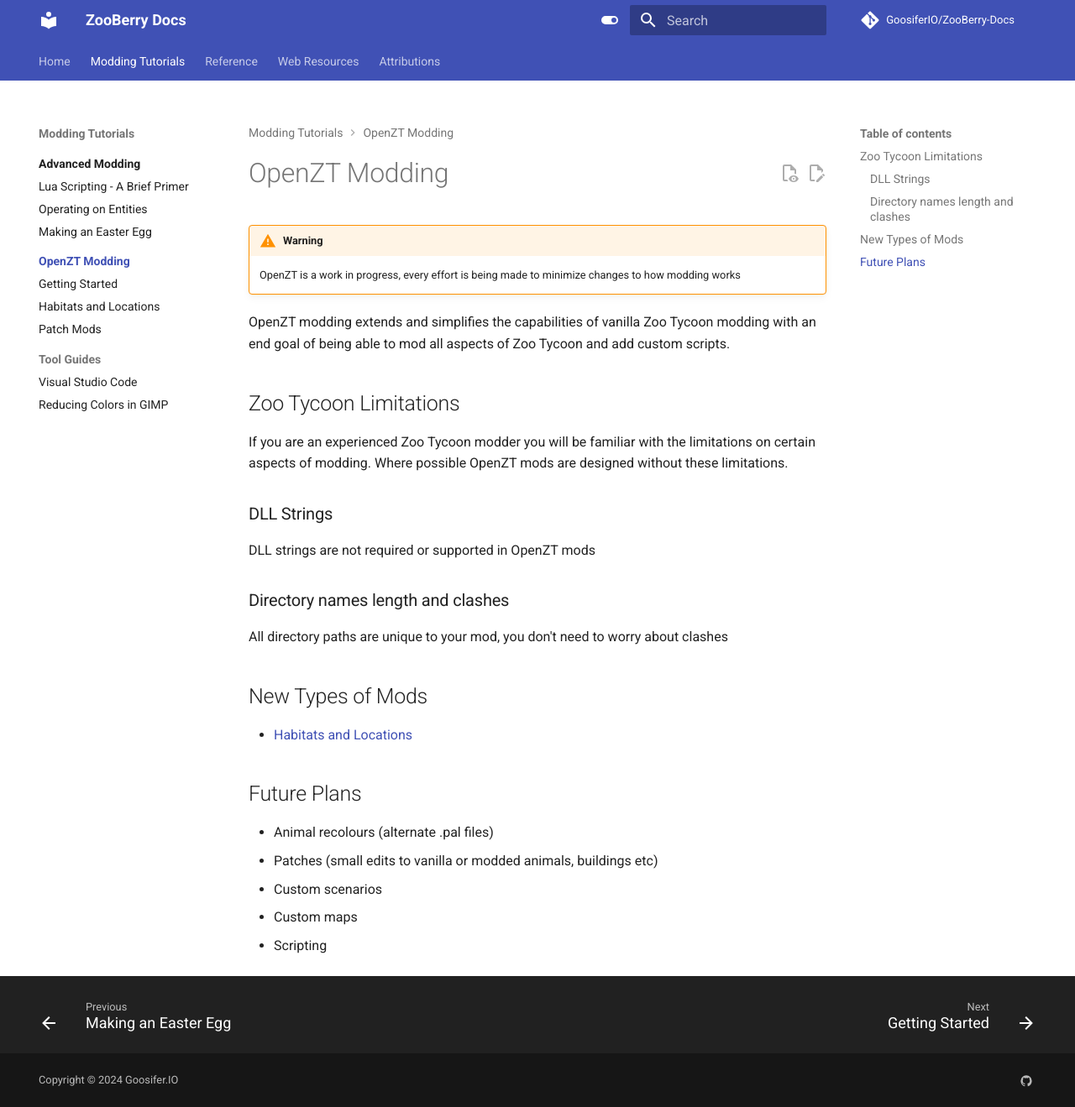
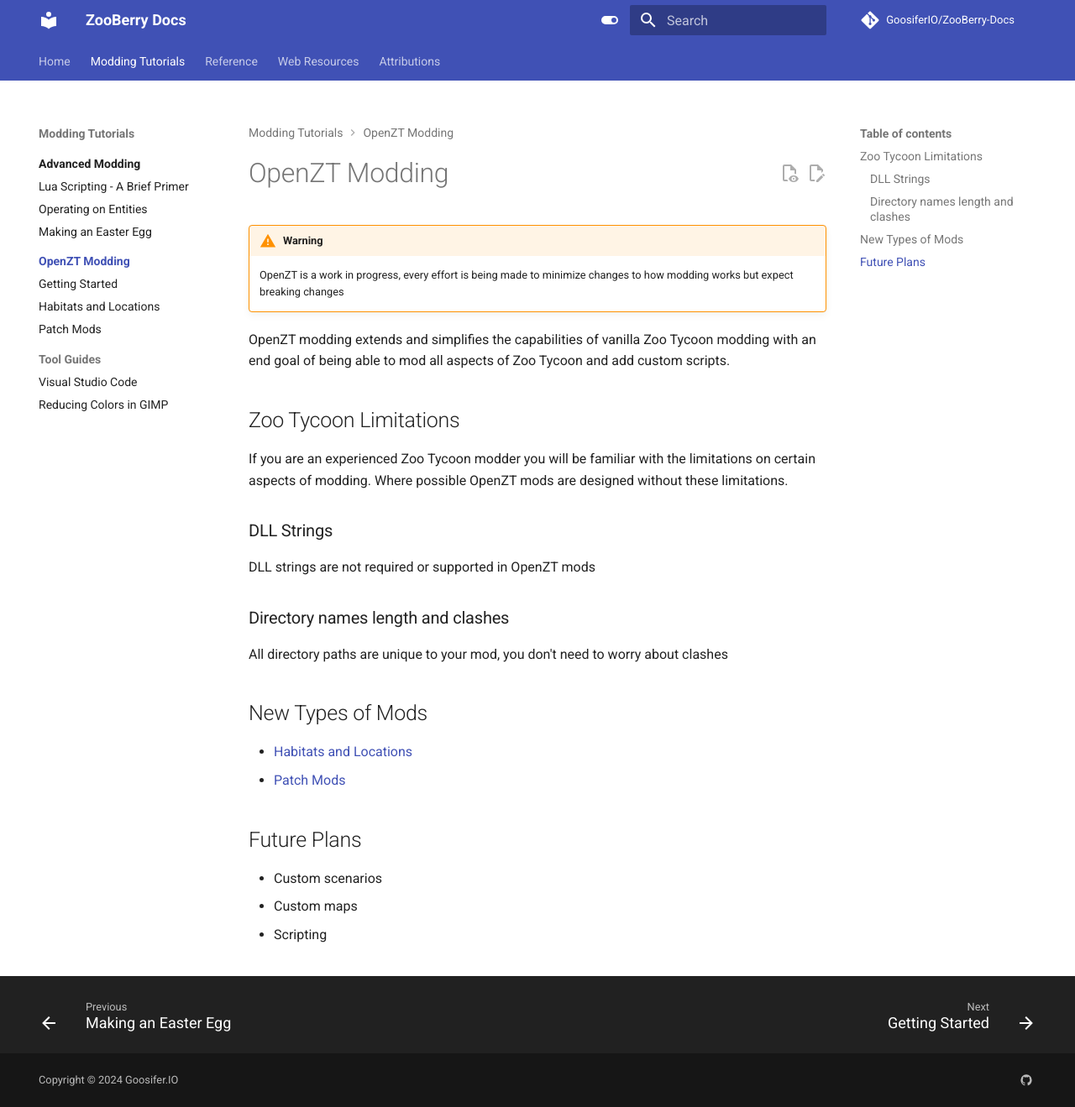
Before and after one commit to GoosiferIO/ZooBerry-Docs, an MkDocs documentation site: the page built from docs/zt1/openzt/index.md, in a window 1280 px wide and 1319 px high. Shown: the whole window at 84% size. Built offline with MkDocs 1.6.1 and Material for MkDocs 9.7.7, drawn with Linux system fonts in a browser that asks for light colours; comment, search, counter and statistics services are not loaded.

Commit message:
Minor fixes

```diff
--- a/docs/zt1/openzt/index.md
+++ b/docs/zt1/openzt/index.md
@@ -1,7 +1,7 @@
 # OpenZT Modding
 
 !!! warning WIP
-    OpenZT is a work in progress, every effort is being made to minimize changes to how modding works
+    OpenZT is a work in progress, every effort is being made to minimize changes to how modding works but expect breaking changes
 
 OpenZT modding extends and simplifies the capabilities of vanilla Zoo Tycoon modding with an end goal of being able to mod all aspects of Zoo Tycoon and add custom scripts.
 
@@ -18,11 +18,10 @@ All directory paths are unique to your mod, you don't need to worry about clashe
 ## New Types of Mods
 
 - [Habitats and Locations](./habitats_and_locations.md)
+- [Patch Mods](./patch_mods.md)
 
 ## Future Plans
 
- - Animal recolours (alternate .pal files)
- - Patches (small edits to vanilla or modded animals, buildings etc)
  - Custom scenarios
  - Custom maps
  - Scripting
```
Also changed, not shown: docs/zt1/openzt/habitats_and_locations.md (+1 -1 lines), docs/zt1/openzt/patch_mods.md (+1 -2 lines).
